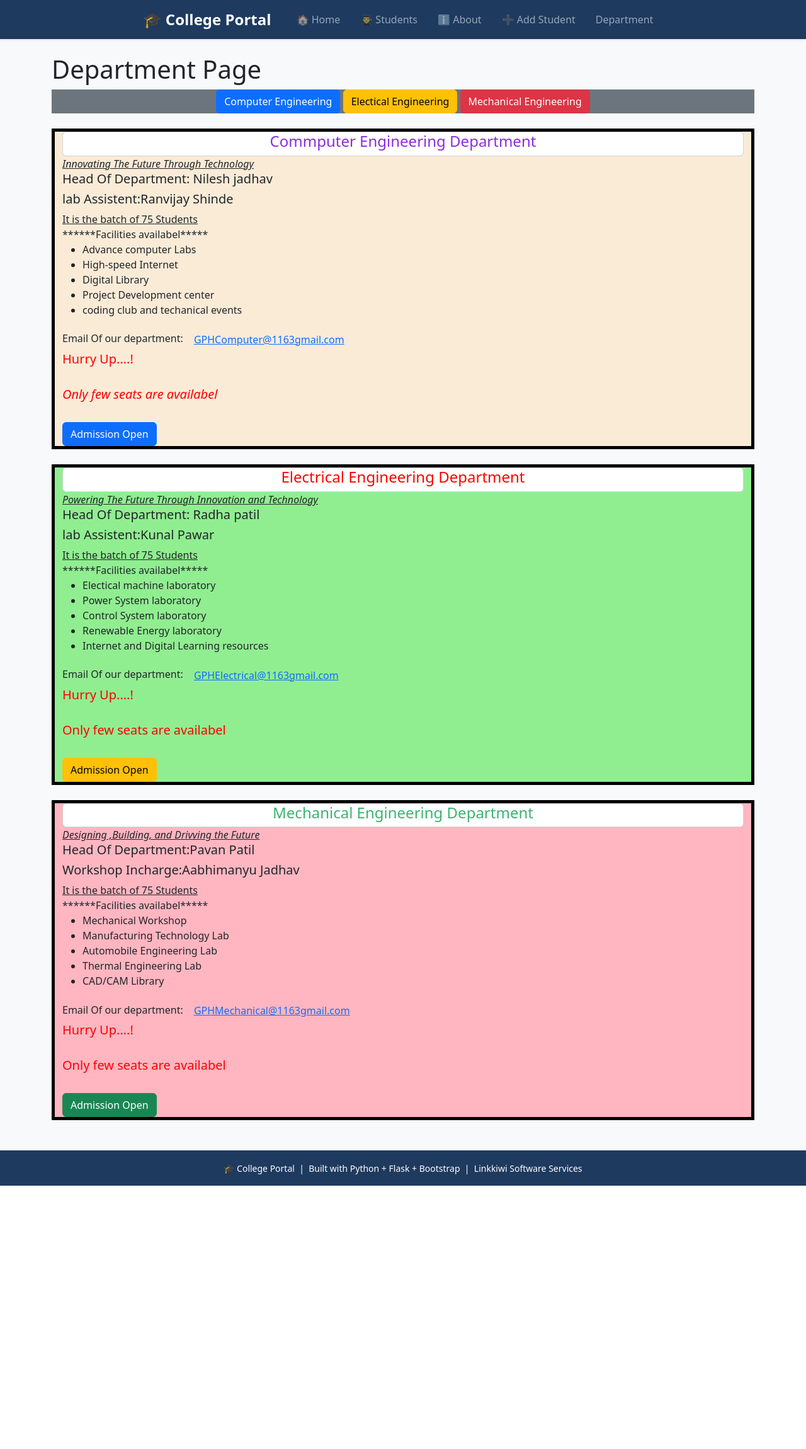
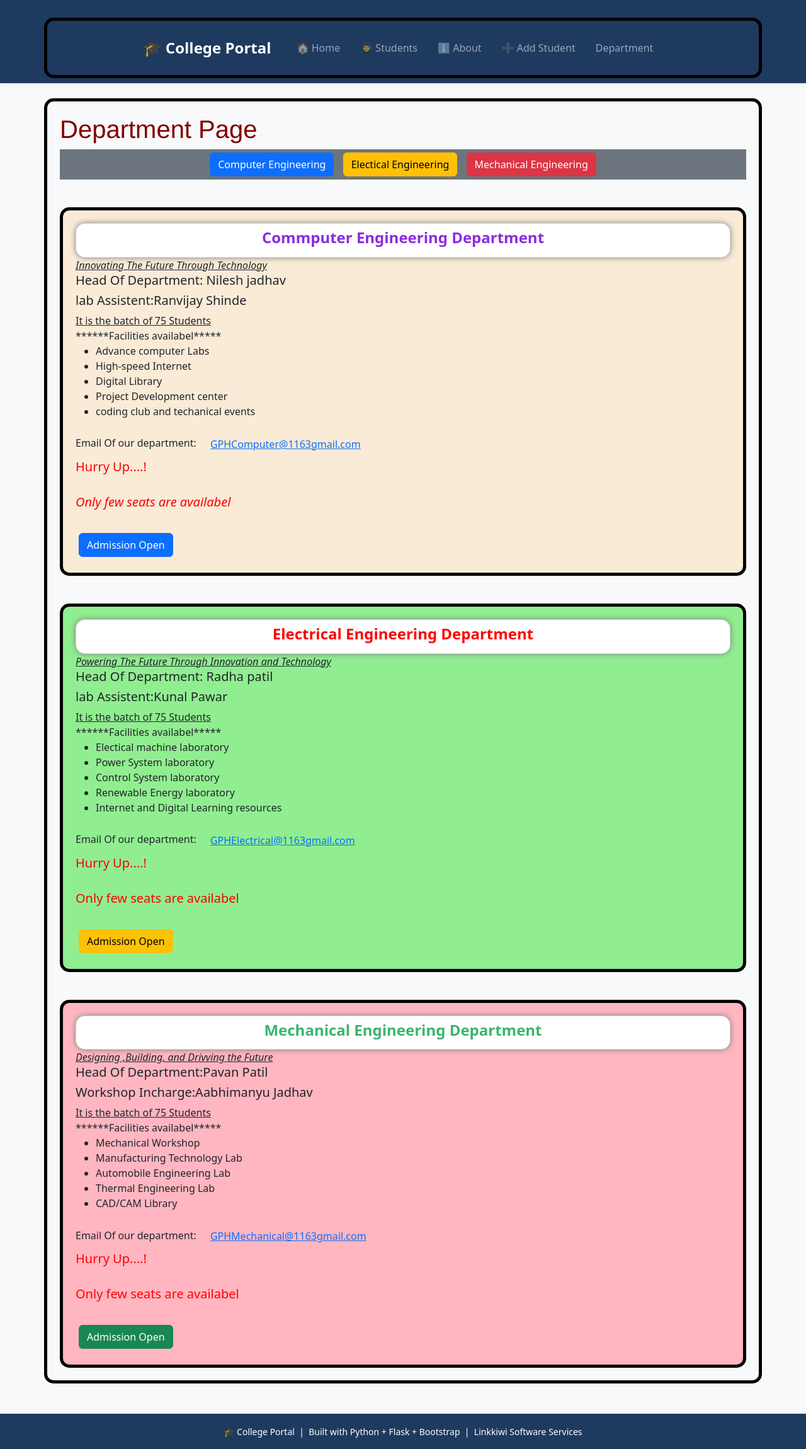
Before and after one commit to A0211658/Python, a Flask app: page /department in a window 1280 px wide. Shown: the whole page at 63% size. Before the commit the page ends 1882 px from the top, so only its background shows below. Run offline with Flask 3, Linux system fonts and the light colour scheme.

Commit message:
Department Page with add CSs

```diff
--- a/templates/department.html
+++ b/templates/department.html
@@ -1,7 +1,42 @@
 {% extends 'base.html' %}
 {% block title %}Home-College Portal {% endblock %}
 {% block content %}
-<h1>Department Page</h1>
+<style>
+        .container{
+            border:5px solid black;
+            border-radius:15px;
+            padding:20px;
+            margin-top:20px;
+        }
+        .card{
+            box-shadow: 0px 0px 10px gray;
+            border-radius:15px;
+            padding:8px;
+            text-align: center;
+        }
+        .card ul{
+            list-style:none;
+            padding: 0;
+        }
+        .card li{
+            text-align: center;
+        }
+        .card-title{
+            text-align: center;
+            font-weight: bold;
+            text-decoration-style: dotted;
+        }
+    .title{
+        text-decoration-style: dotted;
+        color:maroon;
+        font-size: 40px;
+        font-family: 'Franklin Gothic Medium', 'Arial Narrow', Arial, sans-serif;
+    }
+    .btn{
+        margin:5px;
+    }
+        </style>
+        <h1 class="title">Department Page</h1>
         <nav class="navbar-expand-lg bg-secondary">
         <center>
             <button class="btn btn-primary">Computer Engineering</button>
@@ -11,9 +46,9 @@
         </nav>
         <br/>
         <div class="container" style="border:5px solid black; background-color: antiquewhite;">
-    <div class="card" ><center>
+            <div class="card" >
                 <h4 class="card-title" style="color:blueviolet">Commputer Engineering Department</h4>
- </center>   </div>
+        </div>
 
     <div class="card-body" >
         <i><u><bold>Innovating The Future Through Technology</bold></u></i><br/>
@@ -40,9 +75,9 @@
 </div>
 <br/>
 <div class="container" style="border:5px solid black;background-color: lightgreen;">
-    <div class="card" ><center>
+    <div class="card" >
         <h4 class="card-title" style="color:red;">Electrical Engineering Department</h4>
-</center></div>
+    </div>
 
     <div class="card-body">
         <i><u><bold>Powering The Future Through Innovation and Technology </bold></u></i><br/>
@@ -69,9 +104,9 @@
 </div>
 <br/>
 <div class="container" style="border:5px solid black; background-color:lightpink">
-    <div class="card" ><center>
+    <div class="card" >
         <h4 class="card-title" style="color:mediumseagreen;">Mechanical Engineering Department</h4>
-    </center></div>
+    </div>
 
     <div class="card-body">
         <i><u><bold>Designing ,Building, and Drivving the Future</bold></u></i><br/>
```
Also changed, not shown: myproject.db. Lines whose indentation alone changed are shown as unchanged.
